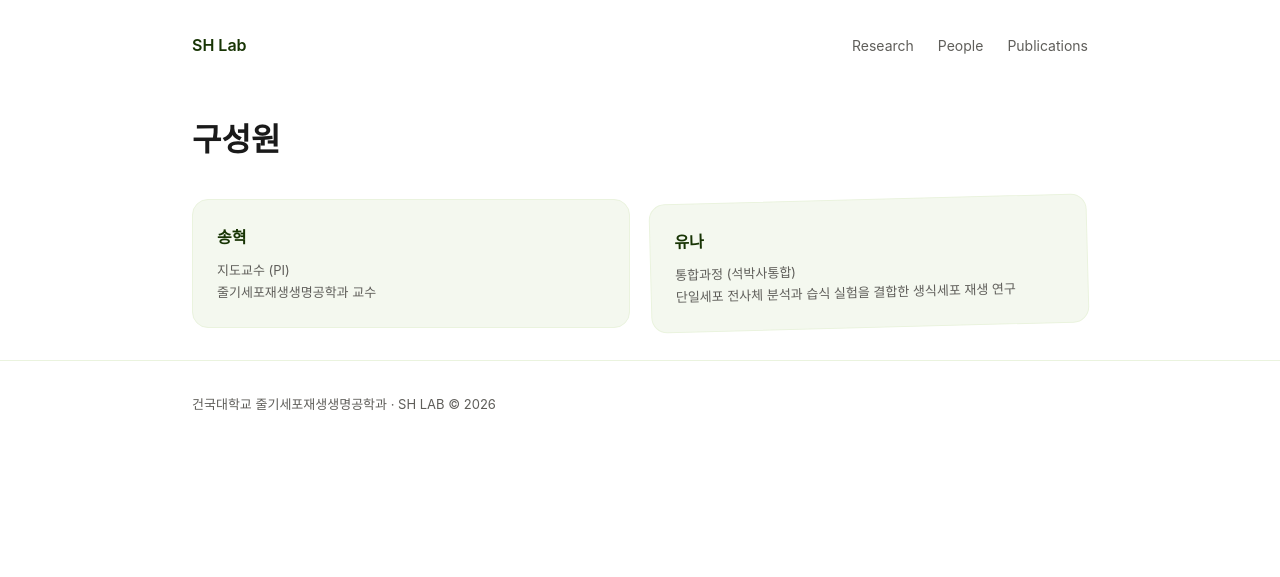
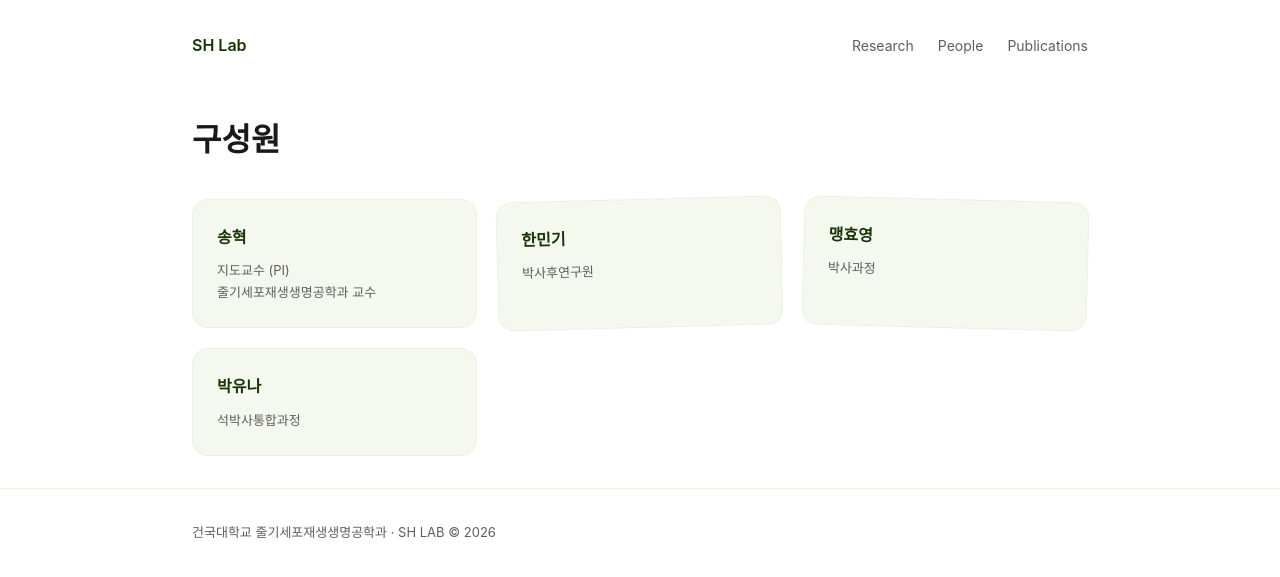
Before and after one commit to SH-LAB-KU/SH-LAB-KU.github.io, a Jekyll site: the page built from people.html, in a window 1280 px wide. Shown: the top 577 px of the page. Built offline with Jekyll 4.4.1, drawn with Linux system fonts in a browser that asks for light colours.

Commit message:
Update members.yml

```diff
--- a/_data/members.yml
+++ b/_data/members.yml
@@ -1,12 +1,25 @@
 - name: 송혁
   role: 지도교수 (PI)
   desc: 줄기세포재생생명공학과 교수
+  photo: song-hyuk.jpg
 
-- name: 유나
-  role: 통합과정 (석박사통합)
-  desc: 단일세포 전사체 분석과 습식 실험을 결합한 생식세포 재생 연구
+- name: 한민기
+  role: 박사후연구원
+  desc:
+  photo: yuna.jpg
 
-# 새 구성원 추가 예시
+- name: 맹효영
+  role: 박사과정
+  desc:
+  photo: yuna.jpg
+
+- name: 박유나
+  role: 석박사통합과정
+  desc:
+  photo: yuna.jpg
+
+# 새 구성원 추가 예시 (photo는 없으면 생략 가능 — 이니셜 아바타로 대체됨)
 # - name: 이름
 #   role: 직급 (예 박사과정, 석사과정, 학부연구생)
 #   desc: 한 줄 소개
+#   photo: 파일명.jpg   # assets/img/members/ 안에 넣은 파일명과 동일해야 함
```
